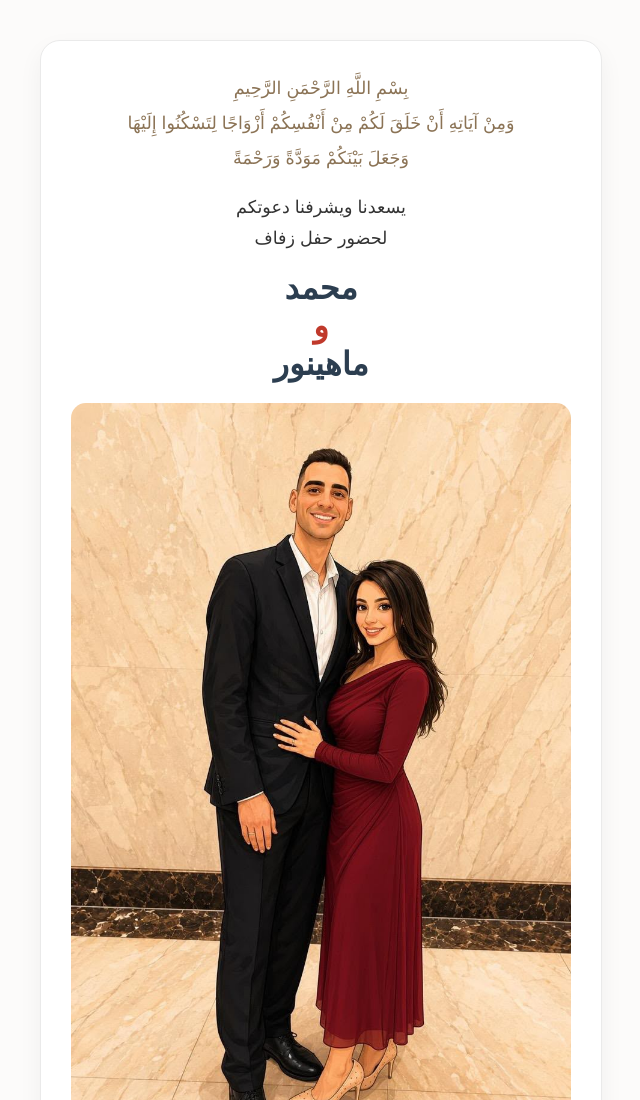
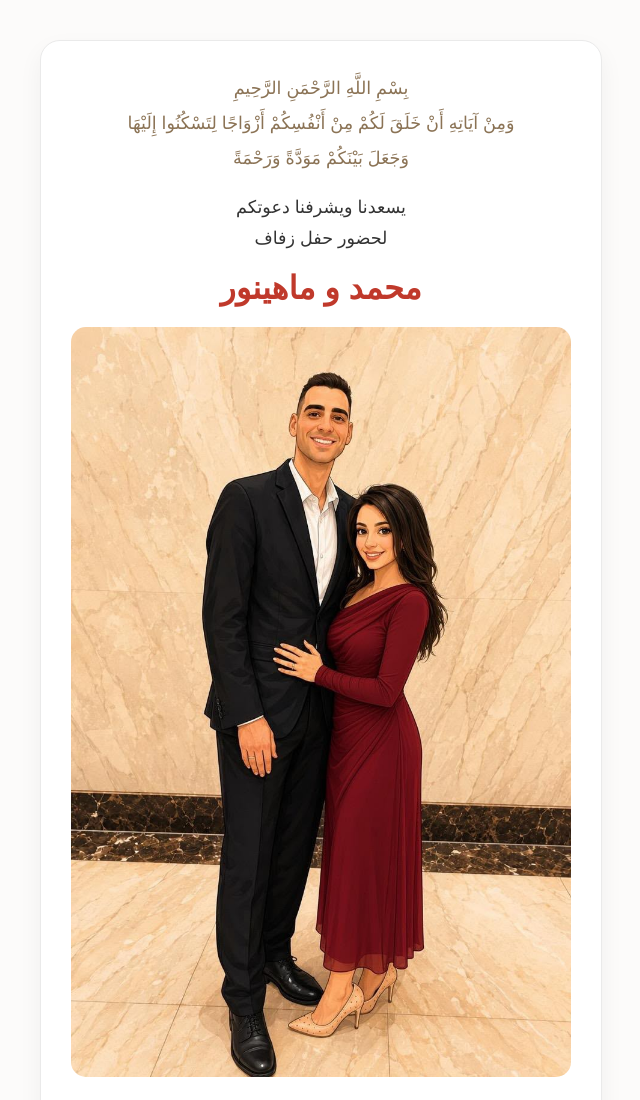
Before and after one commit to ahmedelekhtiar880-cell/Wedding-, a plain HTML site: page index.html in a window 1280 px wide. Shown: the top 1100 px of the page, without its empty margins (319-959 px from the left). Drawn offline with Linux system fonts and the light colour scheme.

Commit message:
Update index.html

```diff
--- a/index.html
+++ b/index.html
@@ -32,10 +32,11 @@
     <div class="line">يسعدنا ويشرفنا دعوتكم</div>
     <div class="line">لحضور حفل زفاف</div>
 
-    <div class="names">
-      <div>محمد</div> <span>و</span> <div>ماهينور</div>
-    </div>
-
+  <div class="names">
+  <span>محمد</span>
+  <span> و </span>
+  <span>ماهينور</span>
+</div>
     <!-- قسم الصورة -->
     <div style="margin: 20px 0;">
      <img src="IMG-20260817-WA0005.jpg" alt="صورة الدعوة" style="max-width: 100%; border-radius: 15px;">
```
